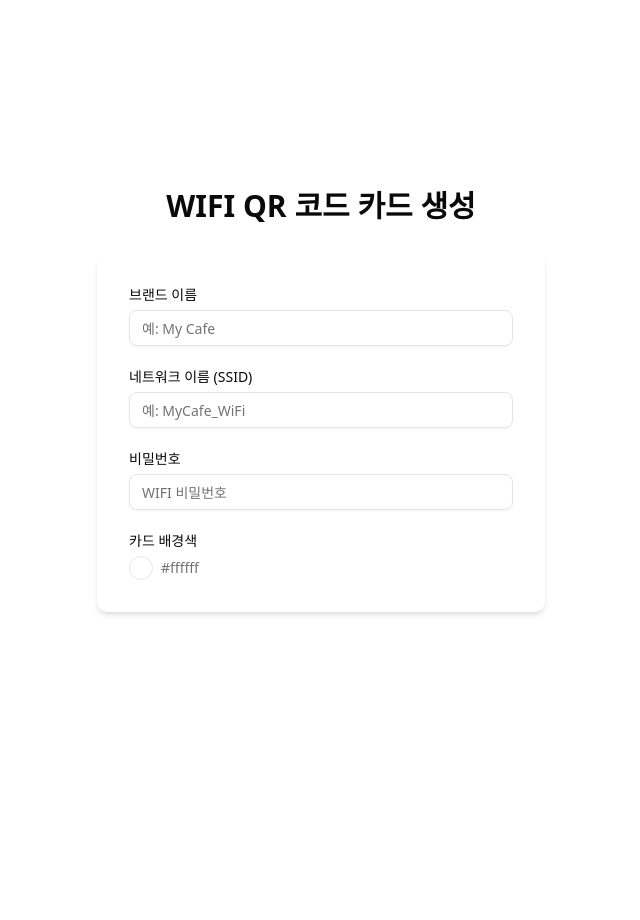
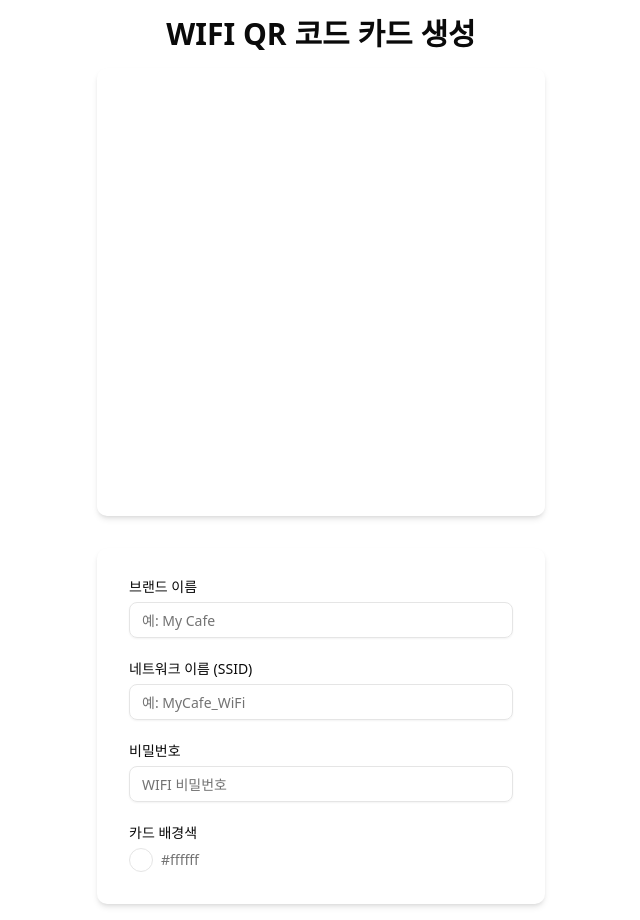
Before and after one commit to toy-crane/cursor-tutorial, a Next.js app: page / in a window 1280 px wide. Shown: the whole page, without its empty margins (319-959 px from the left). Before the commit the page ends 800 px from the top, so only its background shows below. Built offline with nearby package versions, Linux system fonts and the light colour scheme.

Commit message:
feat: WIFI QR 코드 생성 기능 추가 및 카드 미리보기 구현

```diff
--- a/src/app/page.tsx
+++ b/src/app/page.tsx
@@ -7,6 +7,7 @@ import { Input } from "@/components/ui/input";
 // import { Button } from "@/components/ui/button"; // 사용하지 않으므로 주석 처리 또는 삭제
 import { Label } from "@/components/ui/label";
 // import { useState } from "react"; // 사용하지 않으므로 주석 처리 또는 삭제
+import { QRCodeCanvas } from "qrcode.react"; // QR 코드 라이브러리 임포트 (named import로 변경)
 
 // Zod 스키마 정의 (유효성 검사 규칙)
 const formSchema = z.object({
@@ -47,12 +48,52 @@ export default function Page() {
 
   // 배경색 변경 감지
   const watchedBgColor = watch("bgColor");
+  // SSID와 비밀번호 변경 감지
+  const watchedSsid = watch("ssid");
+  const watchedPassword = watch("password");
+  // 브랜드 이름 변경 감지
+  const watchedBrandName = watch("brandName");
+
+  // WIFI QR 코드 문자열 생성
+  const wifiString = `WIFI:S:${watchedSsid};T:WPA;P:${watchedPassword};;`;
 
   return (
     <div className="flex flex-col items-center justify-center min-h-screen p-4 bg-background">
-      <h1 className="text-3xl font-bold mb-8 text-foreground">
+      <h1 className="text-3xl font-bold mb-4 text-foreground">
         WIFI QR 코드 카드 생성
       </h1>
+
+      {/* 카드 미리보기 영역 */}
+      <div
+        className="mb-8 w-full max-w-md p-8 rounded-lg shadow-md flex flex-col items-center relative text-white aspect-square justify-between"
+        style={{ backgroundColor: watchedBgColor }}
+      >
+        {/* 상단 제목 */}
+        <h2 className="text-xl font-semibold absolute top-8">WIFI 접속</h2>
+
+        {/* 중앙 QR 코드 */}
+        <div className="flex-grow flex items-center justify-center">
+          {watchedSsid && watchedPassword && (
+            <QRCodeCanvas
+              value={wifiString}
+              size={180} // 카드 크기에 맞게 조정
+              bgColor={watchedBgColor} // QR 코드 배경 투명 효과를 위해 카드 배경색 전달
+              fgColor="#000000" // QR 코드 색상 (검정)
+              level="H" // 높은 오류 복원 수준
+              className="bg-white p-2 rounded-lg" // QR 코드 자체 배경 흰색 및 패딩
+            />
+          )}
+        </div>
+
+        {/* 하단 브랜드 이름 */}
+        <p className="text-lg absolute bottom-8">{watchedBrandName}</p>
+
+        {/* 하단 오른쪽 레이블 */}
+        <p className="text-xs absolute bottom-4 right-4 opacity-70">
+          by toycrane
+        </p>
+      </div>
+
       <form
         onSubmit={handleSubmit(onSubmit)}
         className="w-full max-w-md p-8 space-y-6 bg-card rounded-lg shadow-md"
@@ -145,12 +186,15 @@ export default function Page() {
         </Button>
          */}
       </form>
-      {/* 카드 미리보기 영역 (다음 Task에서 구현) */}
+
+      {/* QR 코드 표시 (카드 미리보기 구현 전 임시 위치) -> 제거 */}
       {/*
-       <div className="mt-8 w-full max-w-md p-8 rounded-lg shadow-md" style={{ backgroundColor: watchedBgColor }}>
-          카드 미리보기
-       </div>
-       */}
+      {watchedSsid && watchedPassword && (
+        <div className="mt-8">
+          <QRCodeCanvas value={wifiString} size={256} />
+        </div>
+      )}
+      */}
     </div>
   );
 }
```
